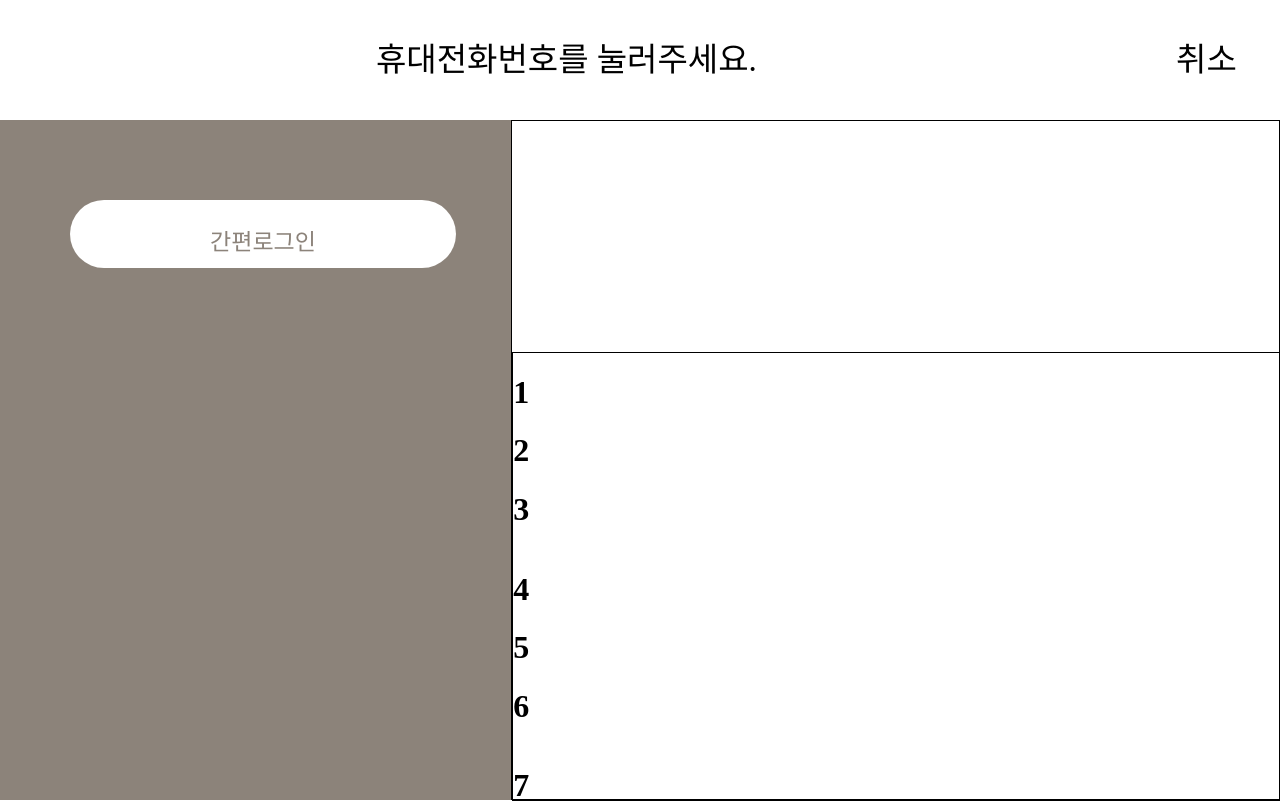
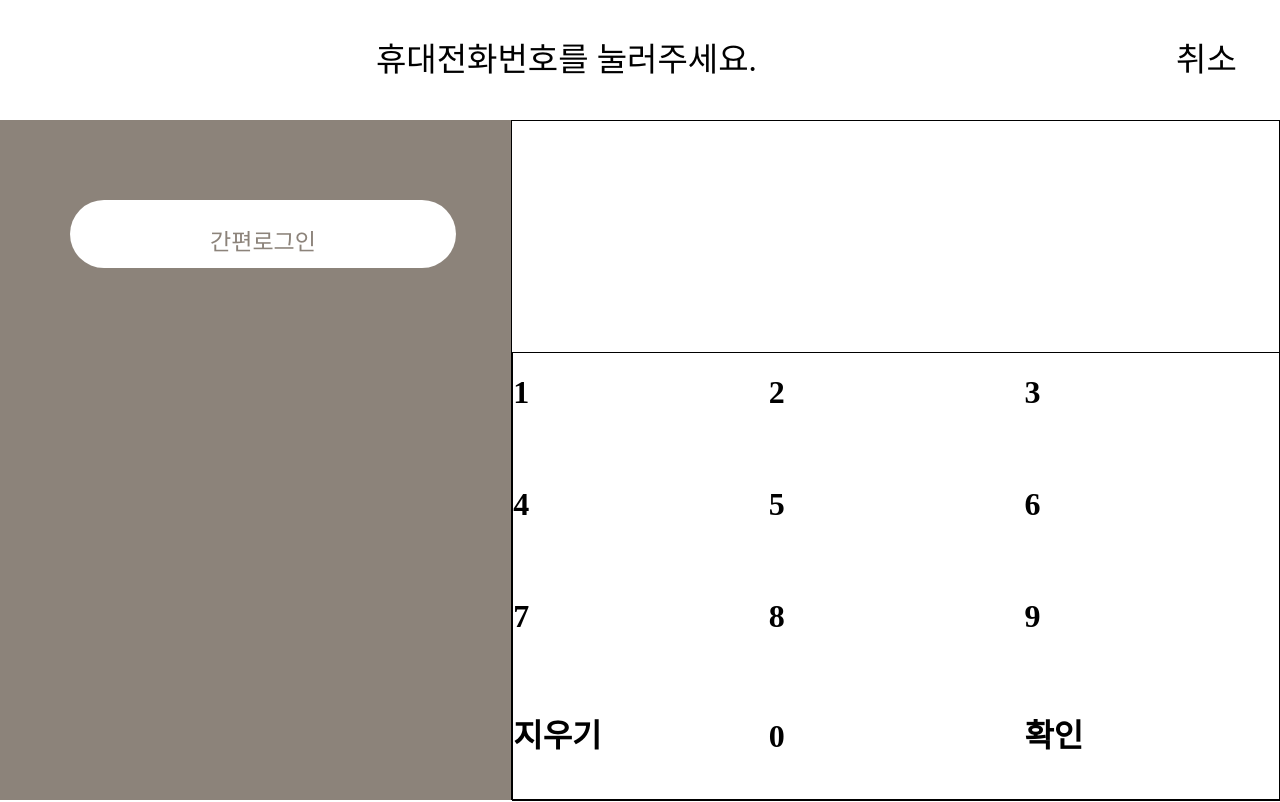
Before and after one commit to Ko-GyeongTae/Frontend-GymManagement-client, a Next.js app: page /login in a window 1280 px wide. Shown: the top 802 px of the page. Built offline with nearby package versions, Linux system fonts and the light colour scheme.

Commit message:
<EDIT> Keypad func ..

```diff
--- a/src/components/Keypad.tsx
+++ b/src/components/Keypad.tsx
@@ -1,30 +1,96 @@
 import React from 'react';
 
 const Keypad = (args: any) => {
+    let phoneNum = [];
+    const onPressButton = () => {
+        console.log(phoneNum);
+        args.onClick(phoneNum);
+    }
 
     return (
         <div style={{ display: 'table', width: '100%', height: '100%' }}>
 
-                <div style={{ display: 'table-row' }}>
+            <div style={{ display: 'table-row' }}>
+                <div style={{ display: 'table-cell', width: '33%', height: '25%' }} onClick={() => {
+                    phoneNum.push('1');
+                    onPressButton();
+                }}>
                     <h1>1</h1>
+                </div>
+                <div style={{ display: 'table-cell', width: '33%', height: '25%' }} onClick={() => {
+                    phoneNum.push('2');
+                    onPressButton();
+                }}>
                     <h1>2</h1>
+                </div>
+                <div style={{ display: 'table-cell', width: '33%', height: '25%' }} onClick={() => {
+                    phoneNum.push('3');
+                    onPressButton();
+                }}>
                     <h1>3</h1>
                 </div>
-                <div style={{ display: 'table-row' }}>
+            </div>
+            <div style={{ display: 'table-row' }}>
+                <div style={{ display: 'table-cell', width: '33%', height: '25%' }} onClick={() => {
+                    phoneNum.push('4');
+                    onPressButton();
+                }}>
                     <h1>4</h1>
+                </div>
+                <div style={{ display: 'table-cell', width: '33%', height: '25%' }} onClick={() => {
+                    phoneNum.push('5');
+                    onPressButton();
+                }}>
                     <h1>5</h1>
+                </div>
+                <div style={{ display: 'table-cell', width: '33%', height: '25%' }} onClick={() => {
+                    phoneNum.push('6');
+                    onPressButton();
+                }}>
                     <h1>6</h1>
                 </div>
-                <div style={{ display: 'table-row' }}>
+            </div>
+            <div style={{ display: 'table-row' }}>
+                <div style={{ display: 'table-cell', width: '33%', height: '25%' }} onClick={() => {
+                    phoneNum.push('7');
+                    onPressButton();
+                }}>
                     <h1>7</h1>
+                </div>
+                <div style={{ display: 'table-cell', width: '33%', height: '25%' }} onClick={() => {
+                    phoneNum.push('8');
+                    onPressButton();
+                }}>
                     <h1>8</h1>
+                </div>
+                <div style={{ display: 'table-cell', width: '33%', height: '25%' }} onClick={() => {
+                    phoneNum.push('9');
+                    onPressButton();
+                }}>
                     <h1>9</h1>
                 </div>
-                <div style={{ display: 'table-row' }}>
-                    <h1>삭제</h1>
+            </div>
+            <div style={{ display: 'table-row' }}>
+                <div style={{ display: 'table-cell', width: '33%', height: '25%' }} onClick={() => {
+                    phoneNum.pop();
+                    onPressButton();
+                }}>
+                    <h1>지우기</h1>
+                </div>
+                <div style={{ display: 'table-cell', width: '33%', height: '25%' }} onClick={() => {
+                    phoneNum.push('0');
+                    onPressButton();
+                }}>
                     <h1>0</h1>
+                </div>
+                <div style={{ display: 'table-cell', width: '33%', height: '25%' }} onClick={() => {
+                    //phoneNum.push('1');
+                    console.log('done');
+                    onPressButton();
+                }}>
                     <h1>확인</h1>
                 </div>
+            </div>
         </div>
     )
 }
```
